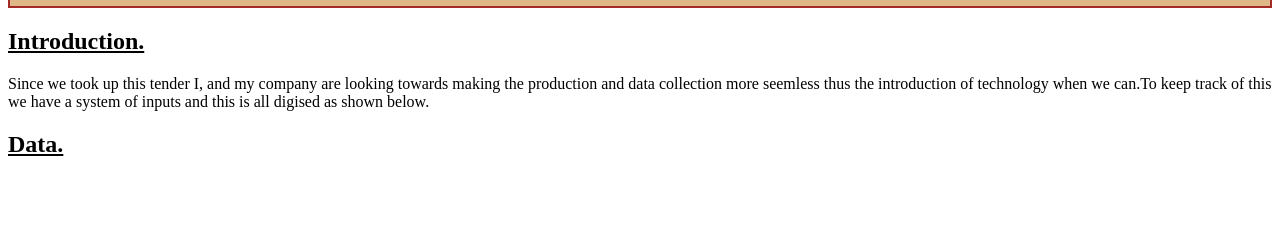
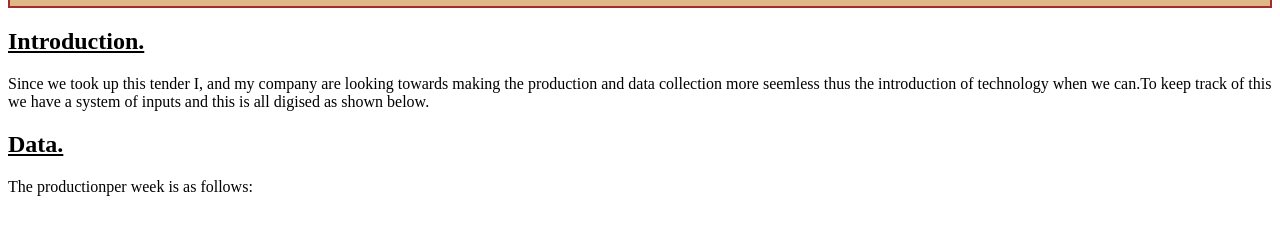
Before and after one commit to Kiruisang/dairybusiness, a plain HTML site: page index.html in a window 1280 px wide. Shown: the part 94-328 px from the top of the page. Drawn offline with Linux system fonts and the light colour scheme.

Commit message:
classes input for better styling

```diff
--- a/index.html
+++ b/index.html
@@ -20,10 +20,12 @@
         and this is all digised as shown below.
     </p>
 </section>
+<section class="data">
 <h2><strong><u>Data.</u> </strong></h2>
+<p>The productionper week is as follows:</p>
+</section>
 
 </body>
-
 <script>
 
 </script>
```
